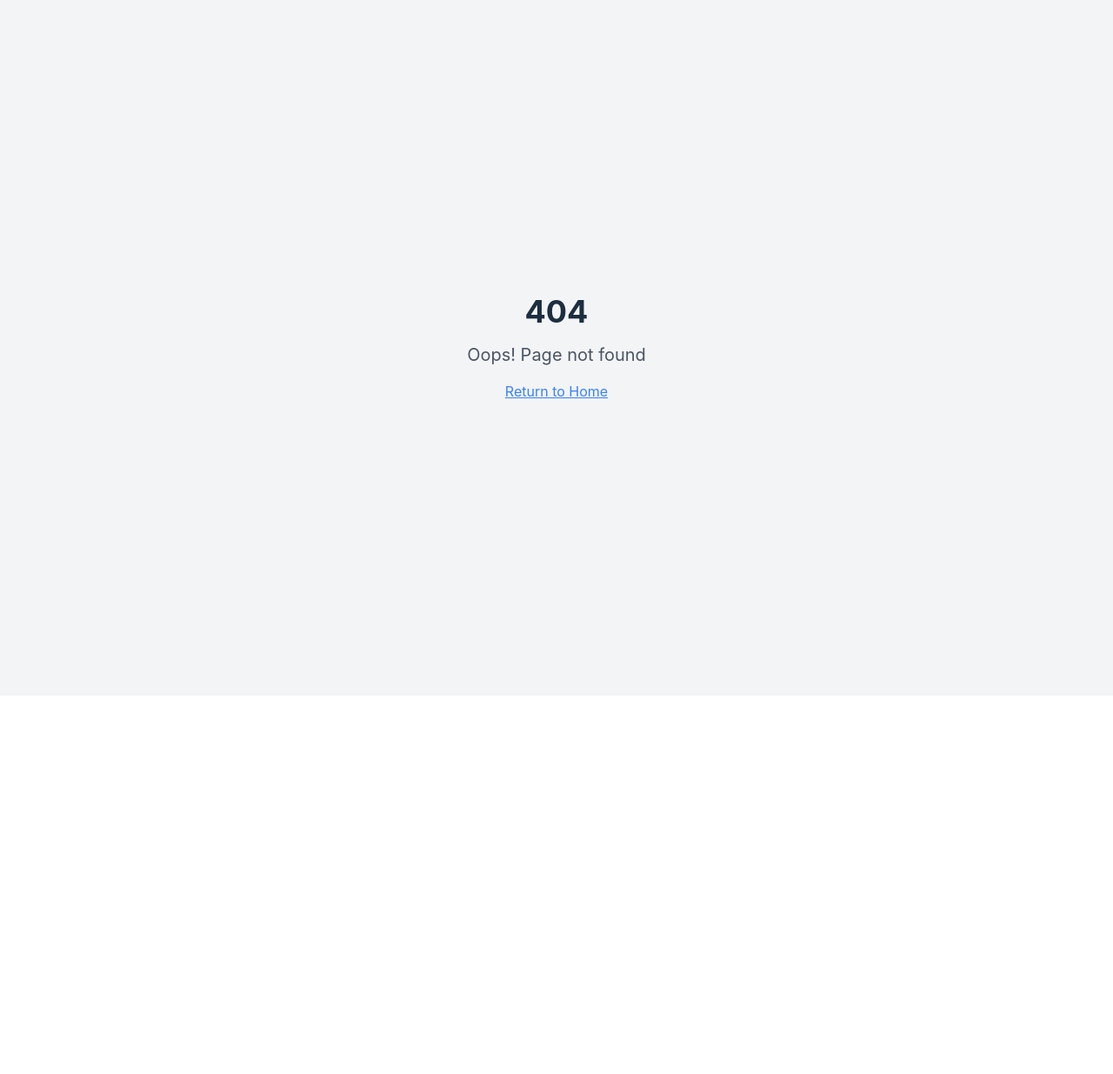
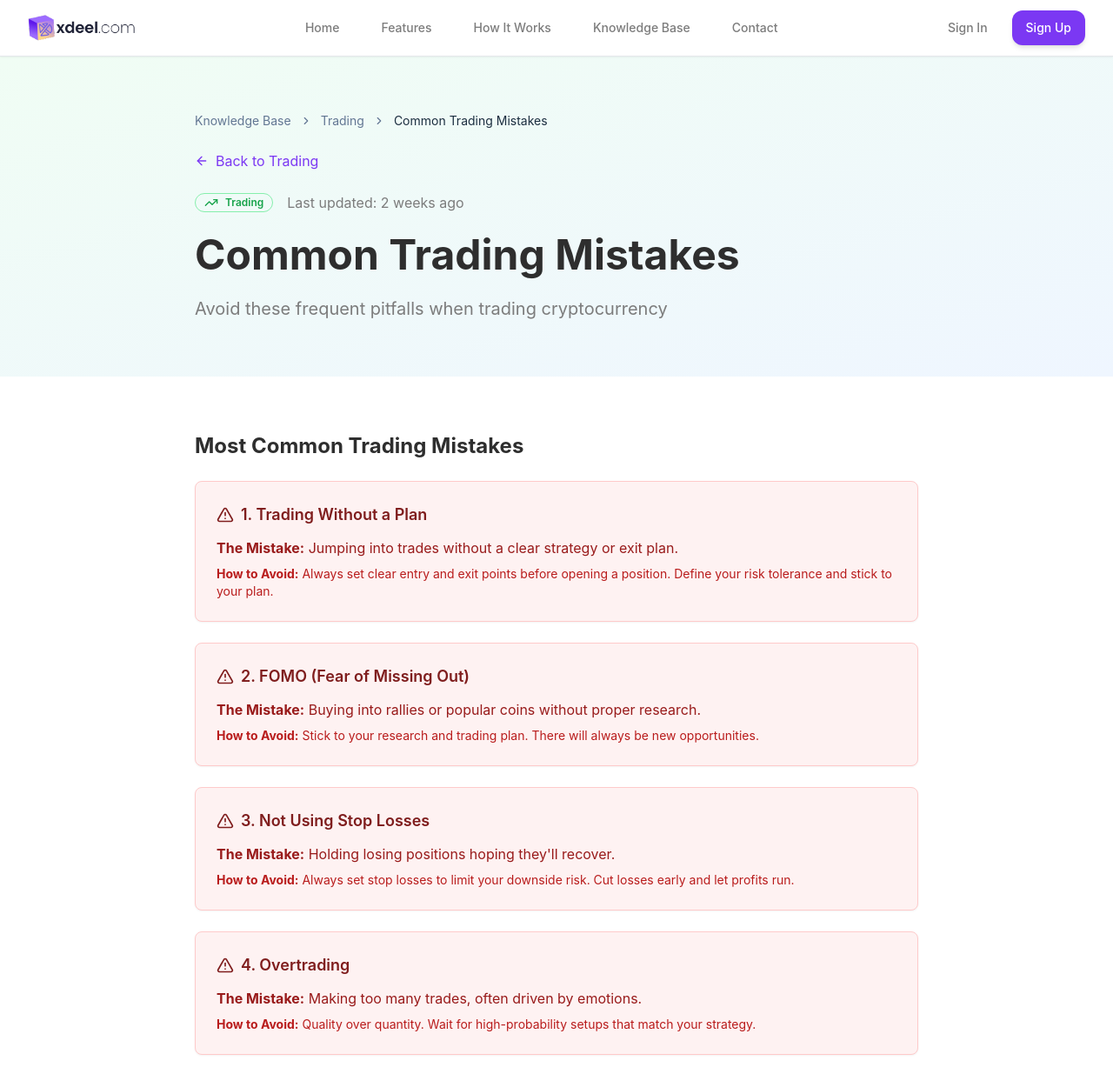
Before and after one commit to cidrus-money-org/xdeel-nexus-web, a React (Vite) app: page /knowledge-base/trading/common-mistakes in a window 1280 px wide. Before the commit this address had no page. Shown: the top 1235 px of the page at 87% size. Before the commit the page ends 800 px from the top, so only its background shows below. Built offline with nearby package versions, Linux system fonts and the light colour scheme.

Commit message:
Fix 404 error
Created the missing "Common Trading Mistakes" article and updated routing.

```diff
--- a/src/App.tsx
+++ b/src/App.tsx
@@ -1,3 +1,4 @@
+
 import { Toaster } from "@/components/ui/toaster";
 import { Toaster as Sonner } from "@/components/ui/sonner";
 import { TooltipProvider } from "@/components/ui/tooltip";
@@ -43,6 +44,7 @@ import ComplianceCategory from "./pages/knowledge-base/ComplianceCategory";
 import OrderTypes from "./pages/knowledge-base/trading/OrderTypes";
 import ReadingCharts from "./pages/knowledge-base/trading/ReadingCharts";
 import FeesLimits from "./pages/knowledge-base/trading/FeesLimits";
+import CommonMistakes from "./pages/knowledge-base/trading/CommonMistakes";
 import Enable2FA from "./pages/knowledge-base/security/Enable2FA";
 import PhishingAwareness from "./pages/knowledge-base/security/PhishingAwareness";
 import WalletProtection from "./pages/knowledge-base/security/WalletProtection";
@@ -83,6 +85,7 @@ const App = () => (
           <Route path="/knowledge-base/trading/reading-charts" element={<ReadingCharts />} />
           <Route path="/knowledge-base/trading/fees-limits" element={<FeesLimits />} />
           <Route path="/knowledge-base/trading/stop-loss-take-profit" element={<StopLossTakeProfit />} />
+          <Route path="/knowledge-base/trading/common-mistakes" element={<CommonMistakes />} />
           <Route path="/knowledge-base/payments/withdraw-funds" element={<WithdrawFunds />} />
           <Route path="/knowledge-base/security/enable-2fa" element={<Enable2FA />} />
           <Route path="/knowledge-base/security/phishing-awareness" element={<PhishingAwareness />} />
--- /dev/null
+++ b/src/pages/knowledge-base/trading/CommonMistakes.tsx
@@ -0,0 +1,185 @@
+
+import { Layout } from "@/components/Layout";
+import { Badge } from "@/components/ui/badge";
+import { Card, CardContent } from "@/components/ui/card";
+import {
+  Breadcrumb,
+  BreadcrumbItem,
+  BreadcrumbLink,
+  BreadcrumbList,
+  BreadcrumbSeparator,
+  BreadcrumbPage
+} from "@/components/ui/breadcrumb";
+import { ArrowLeft, TrendingUp, AlertTriangle } from "lucide-react";
+import { Link } from "react-router-dom";
+
+const CommonMistakes = () => {
+  return (
+    <Layout>
+      <section className="py-16 bg-gradient-to-br from-green-50 to-blue-50">
+        <div className="max-w-4xl mx-auto px-4 sm:px-6 lg:px-8">
+          <Breadcrumb className="mb-6">
+            <BreadcrumbList>
+              <BreadcrumbItem>
+                <BreadcrumbLink asChild>
+                  <Link to="/knowledge-base">Knowledge Base</Link>
+                </BreadcrumbLink>
+              </BreadcrumbItem>
+              <BreadcrumbSeparator />
+              <BreadcrumbItem>
+                <BreadcrumbLink asChild>
+                  <Link to="/knowledge-base/trading">Trading</Link>
+                </BreadcrumbLink>
+              </BreadcrumbItem>
+              <BreadcrumbSeparator />
+              <BreadcrumbPage>Common Trading Mistakes</BreadcrumbPage>
+            </BreadcrumbList>
+          </Breadcrumb>
+
+          <Link to="/knowledge-base/trading" className="inline-flex items-center text-xdeel-primary hover:text-xdeel-primary/80 mb-6">
+            <ArrowLeft className="w-4 h-4 mr-2" />
+            Back to Trading
+          </Link>
+
+          <div className="flex items-center mb-6">
+            <Badge variant="outline" className="mr-4 text-green-600 border-green-300">
+              <TrendingUp className="w-4 h-4 mr-2" />
+              Trading
+            </Badge>
+            <span className="text-xdeel-gray">Last updated: 2 weeks ago</span>
+          </div>
+
+          <h1 className="text-4xl lg:text-5xl font-bold text-xdeel-dark mb-6">
+            Common Trading Mistakes
+          </h1>
+          <p className="text-xl text-xdeel-gray">
+            Avoid these frequent pitfalls when trading cryptocurrency
+          </p>
+        </div>
+      </section>
+
+      <section className="py-16 bg-white">
+        <div className="max-w-4xl mx-auto px-4 sm:px-6 lg:px-8">
+          <div className="prose max-w-none">
+            <h2 className="text-2xl font-bold text-xdeel-dark mb-6">Most Common Trading Mistakes</h2>
+
+            <div className="space-y-6 mb-8">
+              <Card className="border-red-200 bg-red-50">
+                <CardContent className="p-6">
+                  <h3 className="text-lg font-semibold text-red-900 mb-3 flex items-center">
+                    <AlertTriangle className="w-5 h-5 mr-2" />
+                    1. Trading Without a Plan
+                  </h3>
+                  <p className="text-red-800 mb-2">
+                    <strong>The Mistake:</strong> Jumping into trades without a clear strategy or exit plan.
+                  </p>
+                  <p className="text-red-700 text-sm">
+                    <strong>How to Avoid:</strong> Always set clear entry and exit points before opening a position. Define your risk tolerance and stick to your plan.
+                  </p>
+                </CardContent>
+              </Card>
+
+              <Card className="border-red-200 bg-red-50">
+                <CardContent className="p-6">
+                  <h3 className="text-lg font-semibold text-red-900 mb-3 flex items-center">
+                    <AlertTriangle className="w-5 h-5 mr-2" />
+                    2. FOMO (Fear of Missing Out)
+                  </h3>
+                  <p className="text-red-800 mb-2">
+                    <strong>The Mistake:</strong> Buying into rallies or popular coins without proper research.
+                  </p>
+                  <p className="text-red-700 text-sm">
+                    <strong>How to Avoid:</strong> Stick to your research and trading plan. There will always be new opportunities.
+                  </p>
+                </CardContent>
+              </Card>
+
+              <Card className="border-red-200 bg-red-50">
+                <CardContent className="p-6">
+                  <h3 className="text-lg font-semibold text-red-900 mb-3 flex items-center">
+                    <AlertTriangle className="w-5 h-5 mr-2" />
+                    3. Not Using Stop Losses
+                  </h3>
+                  <p className="text-red-800 mb-2">
+                    <strong>The Mistake:</strong> Holding losing positions hoping they'll recover.
+                  </p>
+                  <p className="text-red-700 text-sm">
+                    <strong>How to Avoid:</strong> Always set stop losses to limit your downside risk. Cut losses early and let profits run.
+                  </p>
+                </CardContent>
+              </Card>
+
+              <Card className="border-red-200 bg-red-50">
+                <CardContent className="p-6">
+                  <h3 className="text-lg font-semibold text-red-900 mb-3 flex items-center">
+                    <AlertTriangle className="w-5 h-5 mr-2" />
+                    4. Overtrading
+                  </h3>
+                  <p className="text-red-800 mb-2">
+                    <strong>The Mistake:</strong> Making too many trades, often driven by emotions.
+                  </p>
+                  <p className="text-red-700 text-sm">
+                    <strong>How to Avoid:</strong> Quality over quantity. Wait for high-probability setups that match your strategy.
+                  </p>
+                </CardContent>
+              </Card>
+
+              <Card className="border-red-200 bg-red-50">
+                <CardContent className="p-6">
+                  <h3 className="text-lg font-semibold text-red-900 mb-3 flex items-center">
+                    <AlertTriangle className="w-5 h-5 mr-2" />
+                    5. Risking Too Much Per Trade
+                  </h3>
+                  <p className="text-red-800 mb-2">
+                    <strong>The Mistake:</strong> Putting too large a percentage of your portfolio into single trades.
+                  </p>
+                  <p className="text-red-700 text-sm">
+                    <strong>How to Avoid:</strong> Never risk more than 1-2% of your total portfolio on a single trade.
+                  </p>
+                </CardContent>
+              </Card>
+            </div>
+
+            <h2 className="text-2xl font-bold text-xdeel-dark mb-6">Emotional Trading Mistakes</h2>
+            <div className="space-y-4 mb-8">
+              <div>
+                <h4 className="font-semibold mb-2">Revenge Trading</h4>
+                <p className="text-xdeel-gray">Trying to quickly recover losses by making impulsive trades. Take breaks after losses to clear your head.</p>
+              </div>
+
+              <div>
+                <h4 className="font-semibold mb-2">Ignoring Market Conditions</h4>
+                <p className="text-xdeel-gray">Trading the same way in bull and bear markets. Adapt your strategy to current market conditions.</p>
+              </div>
+
+              <div>
+                <h4 className="font-semibold mb-2">Chasing Losses</h4>
+                <p className="text-xdeel-gray">Increasing position sizes after losses to "get even faster." This often leads to even bigger losses.</p>
+              </div>
+            </div>
+
+            <h2 className="text-2xl font-bold text-xdeel-dark mb-6">Technical Mistakes</h2>
+            <ul className="text-xdeel-gray space-y-2 mb-8">
+              <li>• Not understanding order types (market vs. limit orders)</li>
+              <li>• Ignoring trading fees when calculating profits</li>
+              <li>• Poor timing of entries and exits</li>
+              <li>• Not keeping a trading journal to learn from mistakes</li>
+              <li>• Following tips from social media without verification</li>
+            </ul>
+
+            <h2 className="text-2xl font-bold text-xdeel-dark mb-6">Best Practices</h2>
+            <ul className="text-xdeel-gray space-y-2 mb-8">
+              <li>• Start with small position sizes while learning</li>
+              <li>• Keep a detailed trading journal</li>
+              <li>• Continuously educate yourself about markets</li>
+              <li>• Practice with paper trading before using real money</li>
+              <li>• Never invest more than you can afford to lose</li>
+            </ul>
+          </div>
+        </div>
+      </section>
+    </Layout>
+  );
+};
+
+export default CommonMistakes;
```
